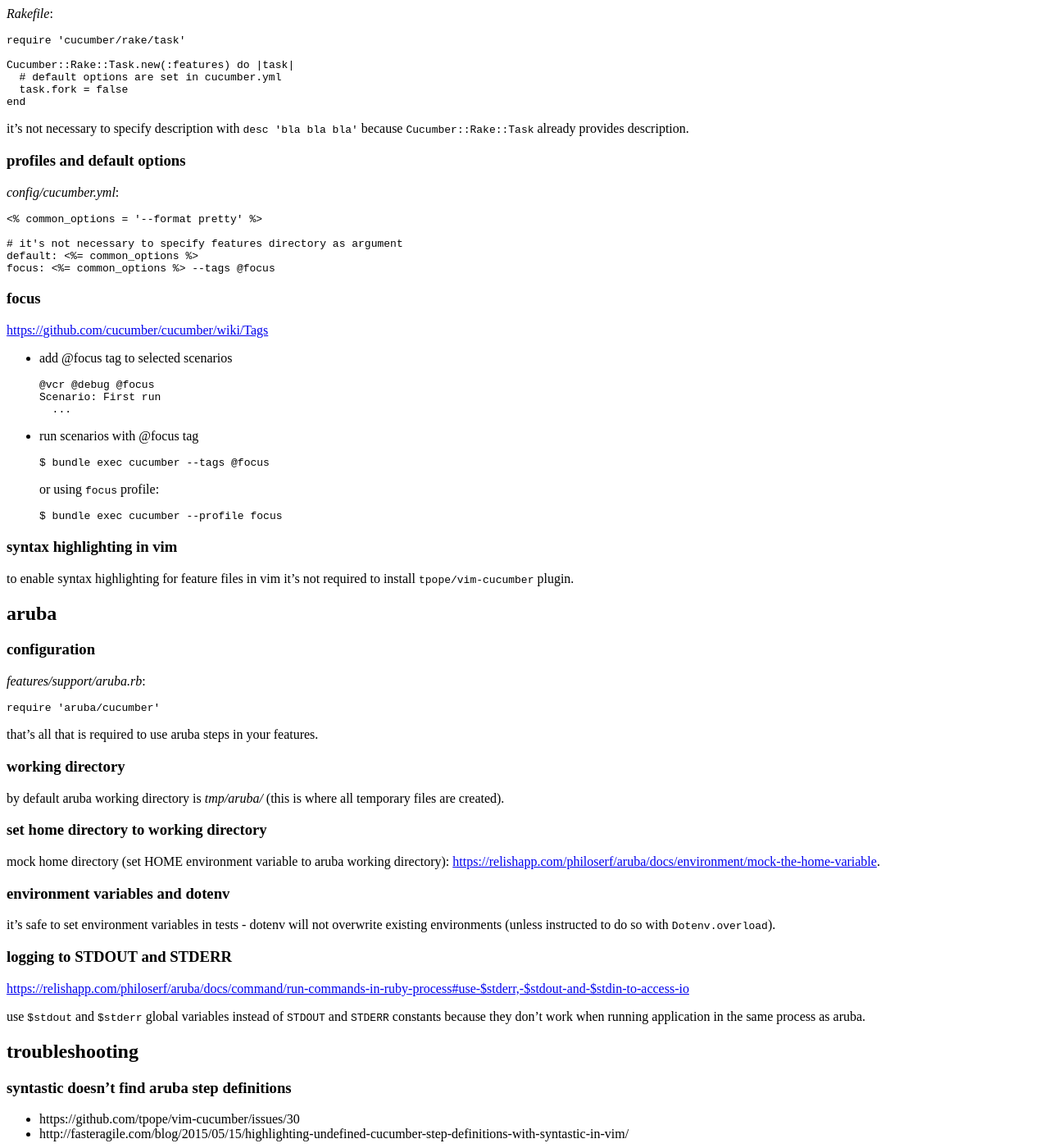
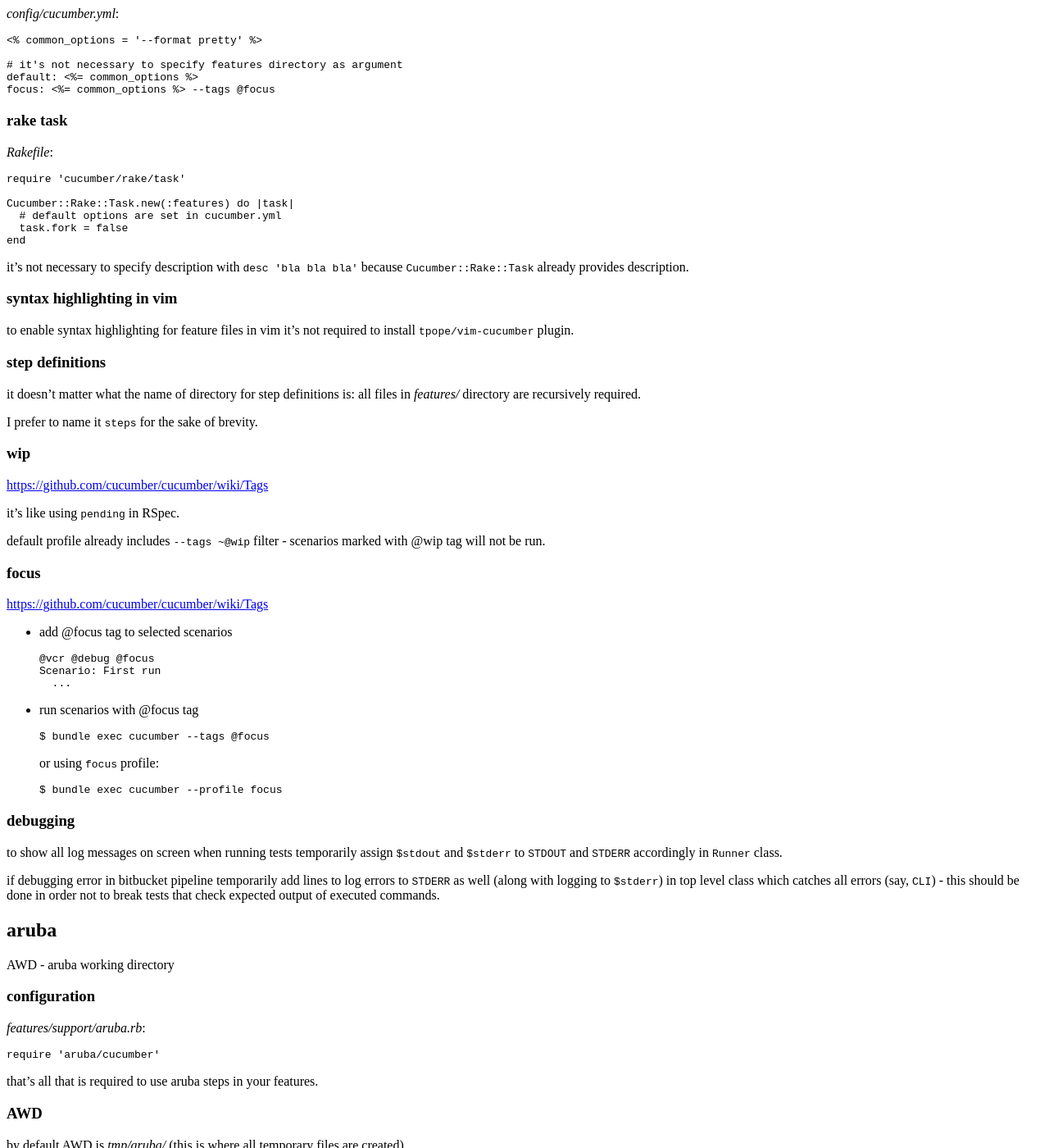
Before and after one commit to tap349/tap349.github.io, a Jekyll site: the page built from _posts/2017-04-18-cucumber.md, in a window 1280 px wide and 1400 px high, scrolled down 329 px. Shown: the whole window at 82% size. Built offline with Jekyll 4.4.1, drawn with Linux system fonts in a browser that asks for light colours; some of the changed text lies outside the part shown.

Commit message:
update 2017-04-30_16:18:47

````diff
--- a/_posts/2017-04-18-cucumber.md
+++ b/_posts/2017-04-18-cucumber.md
@@ -9,6 +9,18 @@
 <!-- more -->
 
 ## cucumber
+
+### configuration
+
+_config/cucumber.yml_:
+
+```yaml
+<% common_options = '--format pretty' %>
+
+# it's not necessary to specify features directory as argument
+default: <%= common_options %>
+focus: <%= common_options %> --tags @focus
+```
 
 ### rake task
 
@@ -26,17 +38,26 @@
 it's not necessary to specify description with `desc 'bla bla bla'`
 because `Cucumber::Rake::Task` already provides description.
 
-### profiles and default options
+### syntax highlighting in vim
 
-_config/cucumber.yml_:
+to enable syntax highlighting for feature files in vim
+it's not required to install `tpope/vim-cucumber` plugin.
 
-```yaml
-<% common_options = '--format pretty' %>
+### step definitions
 
-# it's not necessary to specify features directory as argument
-default: <%= common_options %>
-focus: <%= common_options %> --tags @focus
-```
+it doesn't matter what the name of directory for step definitions is:
+all files in _features/_ directory are recursively required.
+
+I prefer to name it `steps` for the sake of brevity.
+
+### wip
+
+<https://github.com/cucumber/cucumber/wiki/Tags>
+
+it's like using `pending` in RSpec.
+
+default profile already includes `--tags ~@wip` filter -
+scenarios marked with @wip tag will not be run.
 
 ### focus
 
@@ -62,12 +83,20 @@
   $ bundle exec cucumber --profile focus
   ```
 
-### syntax highlighting in vim
+### debugging
 
-to enable syntax highlighting for feature files in vim
-it's not required to install `tpope/vim-cucumber` plugin.
+to show all log messages on screen when running tests temporarily assign
+`$stdout` and `$stderr` to `STDOUT` and `STDERR` accordingly in `Runner`
+class.
+
+if debugging error in bitbucket pipeline temporarily add lines to log
+errors to `STDERR` as well (along with logging to `$stderr`) in top level
+class which catches all errors (say, `CLI`) - this should be done in order
+not to break tests that check expected output of executed commands.
 
 ## aruba
+
+AWD - aruba working directory
 
 ### configuration
 
@@ -79,14 +108,13 @@
 
 that's all that is required to use aruba steps in your features.
 
-### working directory
+### AWD
 
-by default aruba working directory is _tmp/aruba/_
-(this is where all temporary files are created).
+by default AWD is _tmp/aruba/_ (this is where all temporary files are created).
 
-### set home directory to working directory
+### set home directory to AWD
 
-mock home directory (set HOME environment variable to aruba working directory):
+mock home directory (set HOME environment variable to AWD):
 <https://relishapp.com/philoserf/aruba/docs/environment/mock-the-home-variable>.
 
 ### environment variables and dotenv
@@ -94,13 +122,27 @@
 it's safe to set environment variables in tests - dotenv will not overwrite
 existing environments (unless instructed to do so with `Dotenv.overload`).
 
-### logging to STDOUT and STDERR
+### checking exit status
 
-<https://relishapp.com/philoserf/aruba/docs/command/run-commands-in-ruby-process#use-$stderr,-$stdout-and-$stdin-to-access-io>
+don't check exit status when using 'I successfully run `cmd`' step -
+test will always either fail or return exit status 0.
 
-use `$stdout` and `$stderr` global variables instead of `STDOUT` and `STDERR`
-constants because they don't work when running application in the same process
-as aruba.
+### fixtures
+
+when using a fixture its directory is copied to AWD (_tmp/aruba/_)
+and fixture directory becomes new AWD.
+
+mock home directory after using fixture so that home is set to new AWD
+(which is fixture directory then) - using @mocked-home-directory tag
+doesn't work because in that case home directory is set before running
+scenario (and changing AWD by fixture accordingly):
+
+```cucumber
+  Scenario: New library contains more items than in store
+    Given I use the fixture "with_items_12_in_store"
+    And a mocked home directory
+    ...
+```
 
 ## troubleshooting
 
@@ -170,6 +212,8 @@
 require 'dotenv'
 Dotenv.load(File.expand_path('../../.env', __FILE__))
 ```
+
+UPDATE: now I set all environment variables in feature itself.
 
 ### false positive in the step `the following files should exist`
 
````
Also changed, not shown: other parts of _posts/2017-04-18-cucumber.md (+2 -2 lines).
